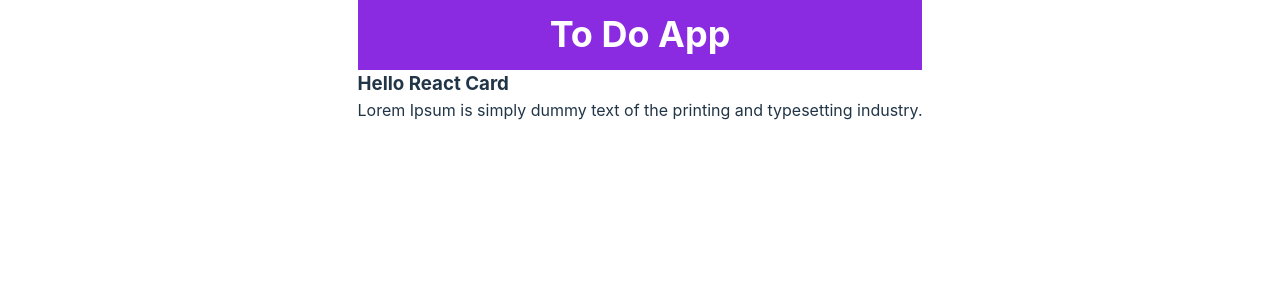
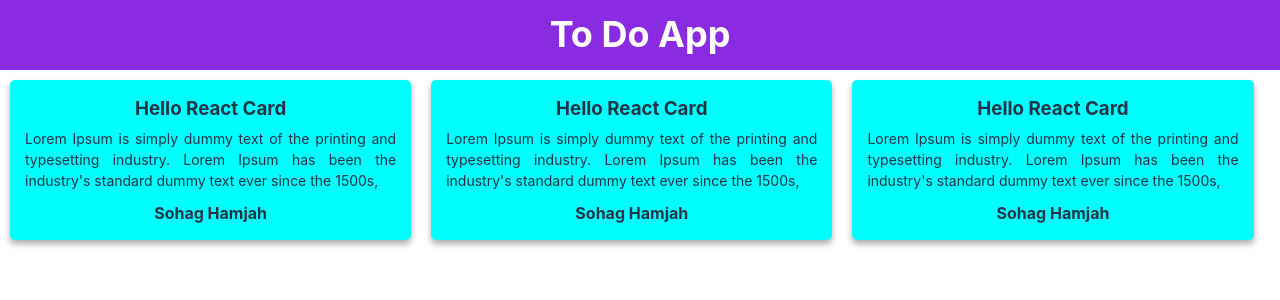
Before and after one commit to sohaghamjah/learn-react, a React (Vite) app: page / in a window 1280 px wide. Shown: the top 300 px of the page. Built offline with nearby package versions, Linux system fonts and the light colour scheme.

Commit message:
create card

```diff
--- a/src/App.css
+++ b/src/App.css
@@ -4,6 +4,10 @@
 }
 body{
   display: block !important;
+}
+.wrapper{
+  margin: 0 auto;
+  width: 100%;
 }
 .appHeading{
   background-color:blueviolet;
@@ -12,3 +16,25 @@ body{
   text-align: center;
   font-size: 36px;
 }
+.card {
+  background-color: aqua;
+  padding: 15px;
+  border-radius: 5px;
+  box-shadow: 0px 4px 6px #adadad;
+  width: 29%;
+  display: inline-block;
+  margin: 10px;
+}
+.cardTitle{
+  text-align: center;
+  margin-bottom: 5px;
+}
+.cardDesc{
+  text-align: justify;
+  font-size: 14px;
+}
+.cardFooter{
+  text-align: center;
+  font-weight: bold;
+  margin-top: 10px;
+}
--- a/src/App.jsx
+++ b/src/App.jsx
@@ -1,16 +1,13 @@
-import './App.css'
-const cardTitle = "Hello React Card";
-const cardDesc = "Lorem Ipsum is simply dummy text of the printing and typesetting industry.";
+import './App.css';
+import Card from './components/Card';
 
 function App() {
   return (
-    <div>
+    <div className='wrapper'>
       <h1 className='appHeading'>To Do App</h1>
-      <div className='card'>
-        <h3 className='cardTitle'>{cardTitle}</h3>
-        <p className='cardDesc'>{cardDesc}</p>
-        <p className='cardFooter'></p>
-      </div>
+      <Card />
+      <Card />
+      <Card />
     </div>
   )
 }
--- /dev/null
+++ b/src/components/Card.jsx
@@ -0,0 +1,14 @@
+const cardTitle = "Hello React Card";
+const cardDesc = "Lorem Ipsum is simply dummy text of the printing and typesetting industry. Lorem Ipsum has been the industry's standard dummy text ever since the 1500s, ";
+
+function Card(){
+  return (
+    <div className='card'>
+        <h3 className='cardTitle'>{cardTitle}</h3>
+        <p className='cardDesc'>{cardDesc}</p>
+        <p className='cardFooter'>Sohag Hamjah</p>
+      </div>
+  )
+}
+
+export default Card;
```
